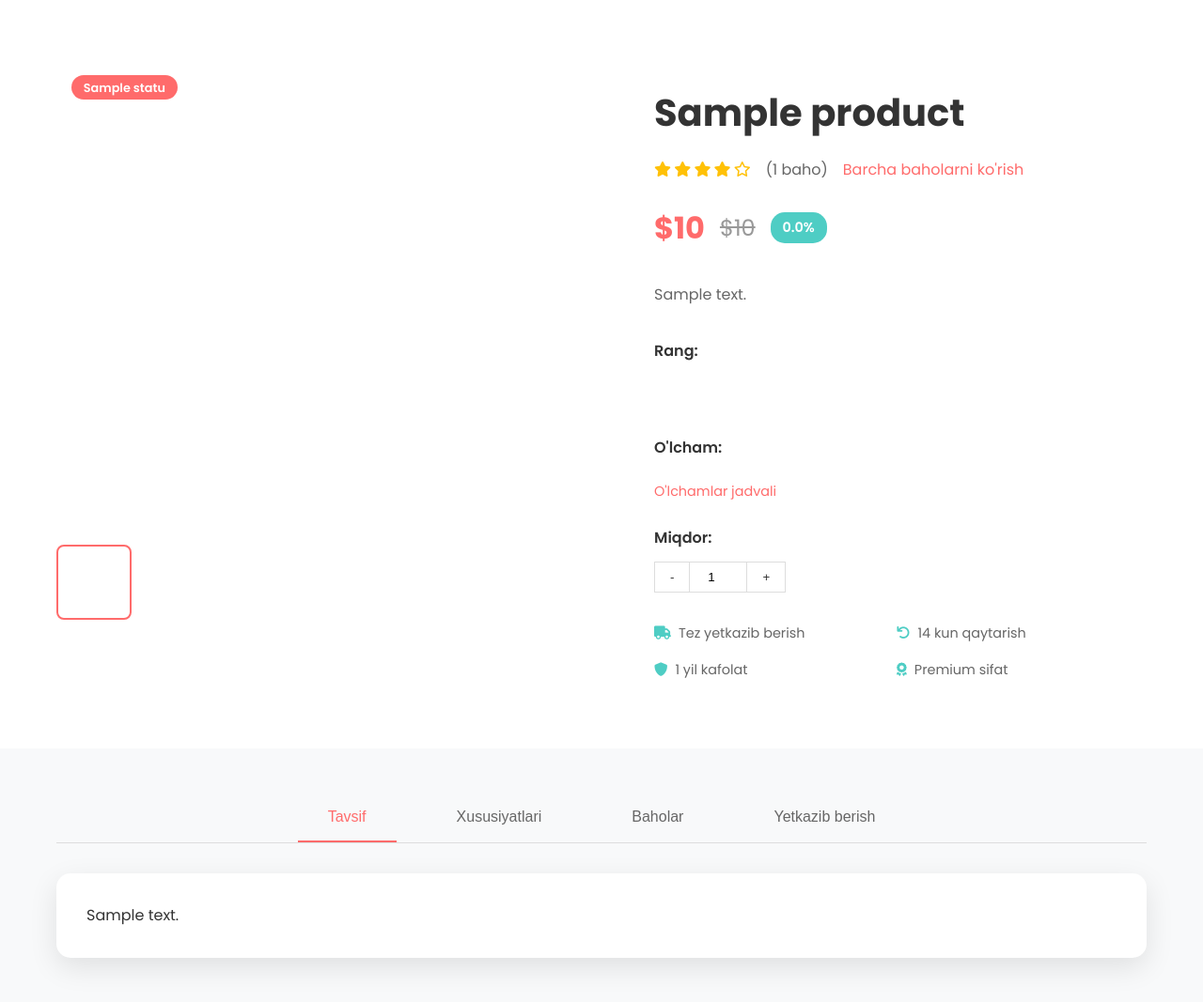
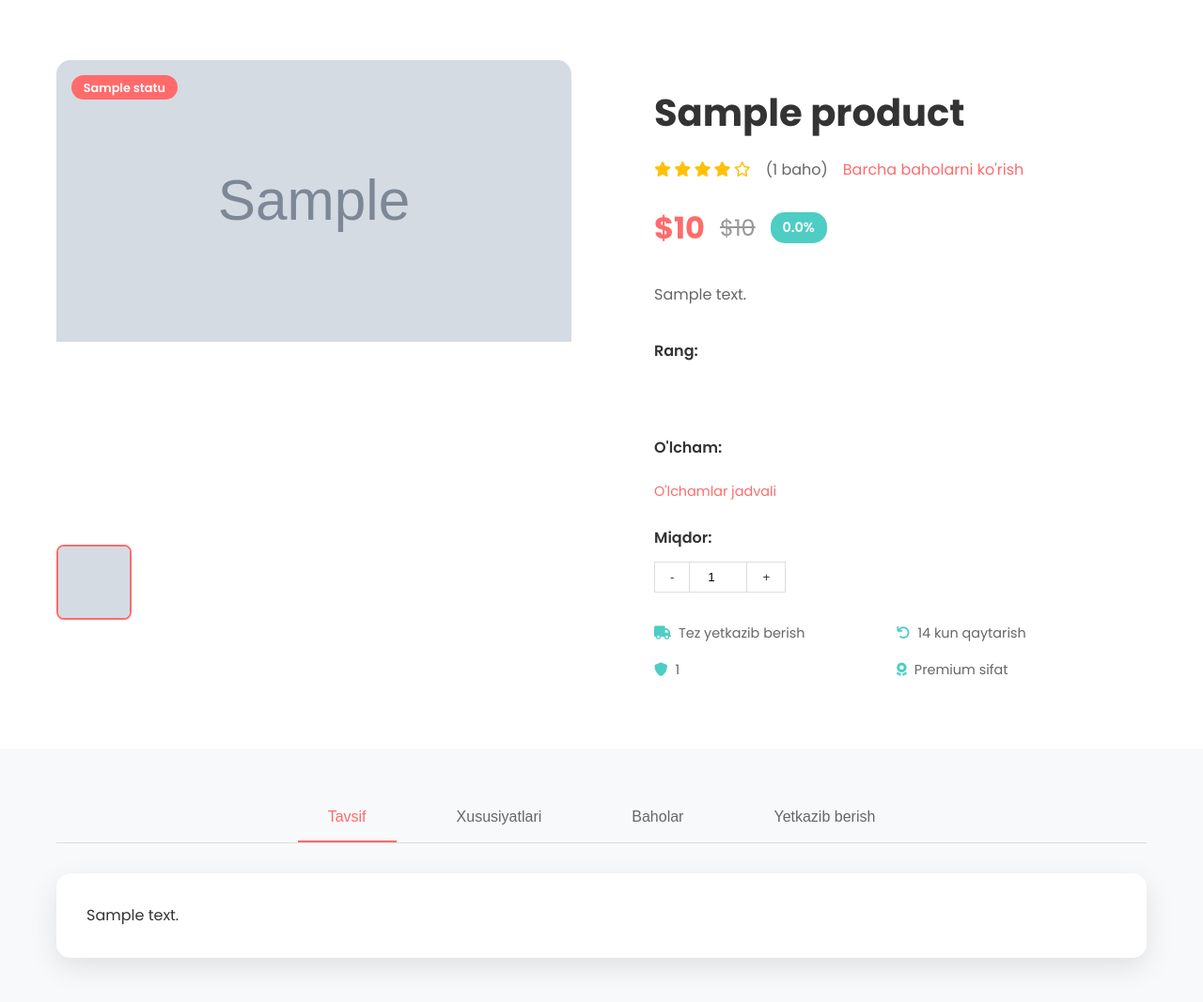
Before and after one commit to aniko04/teropro, a Django app: page /product_details/1/ in a window 1280 px wide. Shown: the part 138-1205 px from the top of the page at 94% size. Run offline with Django 5.2, Linux system fonts and the light colour scheme; tables that the repository leaves empty hold one stand-in row (values such as "Sample post"); grey boxes marked "Sample" are stand-in pictures; some libraries are stand-ins or nearby versions.

Commit message:
coghglot

```diff
--- a/core/settings.py
+++ b/core/settings.py
@@ -39,6 +39,7 @@
     'django.contrib.staticfiles',
     'home',
     'ckeditor',
+    'django_seed',
 ]
 
 MIDDLEWARE = [
--- a/home/admin.py
+++ b/home/admin.py
@@ -8,3 +8,5 @@
 admin.site.register(Status)
 admin.site.register(Colors)
 admin.site.register(Sizes)
+admin.site.register(Materials)
+admin.site.register(Producer)
--- a/home/models.py
+++ b/home/models.py
@@ -16,6 +16,10 @@
     count = models.IntegerField(default=0)
     colors = models.ManyToManyField('Colors')
     sizes = models.ManyToManyField('Sizes')
+    materials = models.ForeignKey('Materials', on_delete=models.CASCADE, null=True)
+    lengths = models.IntegerField(null=True, blank=True)
+    producer = models.ForeignKey('Producer', on_delete=models.CASCADE, null=True)
+    guarantee = models.IntegerField(null=True, blank=True)
     content = RichTextField(blank=True, null=True)
 
     def __str__(self):
@@ -40,7 +44,8 @@
         return self.name
 
 class Colors(models.Model):
-    name = models.CharField(max_length=50)
+    name = models.CharField(max_length=50,null=True)
+    code = models.CharField(max_length=7, null=True)
 
     def __str__(self):
         return self.name
@@ -50,3 +55,15 @@
 
     def __str__(self):
         return self.name
+
+class Materials(models.Model):
+    name = models.CharField(max_length=50)
+
+    def __str__(self):
+        return self.name
+
+class Producer(models.Model):
+    name = models.CharField(max_length=50)
+
+    def __str__(self):
+        return self.name
--- a/static/css/style.css
+++ b/static/css/style.css
@@ -28,6 +28,12 @@
     backdrop-filter: blur(10px);
     z-index: 1000;
     transition: all 0.3s ease;
+}
+
+.product-image {
+    width: 100%;
+    height: auto;
+    object-fit: cover;
 }
 
 .navbar {
--- a/templates/product-detail.html
+++ b/templates/product-detail.html
@@ -74,26 +74,24 @@
                 <!-- Product Images -->
                 <div class="product-images">
                     <div class="main-image">
-                        <div class="image-placeholder main-product-img product1"></div>
+                        <div class="image-placeholder main-product-img product1">
+                            <img class="product-image" src="{{ product.main_image.url }}" alt="{{ product.name }}">
+                        </div>
                         <div class="image-badges">
                             <span class="badge new">{{ product.status }}</span>
                         </div>
                     </div>
                     <div class="thumbnail-images">
+                        {% for img in product.images.all %}
                         <div class="thumbnail active">
-                            <div class="image-placeholder product1"></div>
+                            <div class="image-placeholder product1">
+                                <img class="product-image" src="{{ img.image.url }}" alt="Thumbnail" width="100%">
+                            </div>
                         </div>
-                        <div class="thumbnail">
-                            <div class="image-placeholder product1-alt1"></div>
-                        </div>
-                        <div class="thumbnail">
-                            <div class="image-placeholder product1-alt2"></div>
-                        </div>
-                        <div class="thumbnail">
-                            <div class="image-placeholder product1-alt3"></div>
-                        </div>
+                        {% endfor %}
                     </div>
                 </div>
+
 
                 <!-- Product Info -->
                 <div class="product-info">
@@ -127,7 +125,7 @@
                             <div class="color-options">
                                 {% for color in product.colors.all %}
                                 <div class="color-option" data-color="{{ color.name }}"
-                                    style="background: {{ color.name }};"></div>
+                                    style="background: {{ color.code }};"></div>
                                 {% endfor %}
                             </div>
                         </div>
@@ -178,7 +176,7 @@
                         </div>
                         <div class="feature">
                             <i class="fas fa-shield-alt"></i>
-                            <span>1 yil kafolat</span>
+                            <span>{{ product.guarantee }}</span>
                         </div>
                         <div class="feature">
                             <i class="fas fa-award"></i>
@@ -210,35 +208,29 @@
                     <table class="specs-table">
                         <tr>
                             <td>Material</td>
-                            <td>100% Premium Paxta</td>
+                            <td>{{ product.materials }}</td>
                         </tr>
                         <tr>
                             <td>Rang</td>
-                            <td>Ko'k, Qizil, Yashil, Qora</td>
+                            <td>{{ product.colors.all|join:", " }}</td>
                         </tr>
                         <tr>
                             <td>O'lchamlar</td>
-                            <td>XS, S, M, L, XL</td>
+                            <td>{{ product.sizes.all|join:", " }}</td>
                         </tr>
                         <tr>
                             <td>Uzunlik</td>
-                            <td>95 sm (M o'lcham uchun)</td>
+                            <td>{{ product.lengths }} sm</td>
                         </tr>
-                        <tr>
-                            <td>Yuvish</td>
-                            <td>30°C, mashina yuvish mumkin</td>
-                        </tr>
+
                         <tr>
                             <td>Ishlab chiqarilgan</td>
-                            <td>Turkiya</td>
+                            <td>{{ product.producer }}</td>
                         </tr>
-                        <tr>
-                            <td>Artikul</td>
-                            <td>EF-DR-001</td>
-                        </tr>
+
                         <tr>
                             <td>Kafolat</td>
-                            <td>1 yil</td>
+                            <td>{{ product.guarantee }}</td>
                         </tr>
                     </table>
                 </div>
```
Also changed, not shown: home/migrations/0006_materials_producer_product_guarantee_product_lengths_and_more.py (added), home/migrations/0007_colors_code_alter_colors_name.py (added), media/elden-ring-1080p-gaming-2hz135lvlbwj5oke.jpg (added), media/elden-ring-1080p-gaming-2hz135lvlbwj5oke_18zXf1u.jpg (added), media/pexels-bess-hamiti-83687-36487.jpg (added), media/pexels-bess-hamiti-83687-36487_7vxJWYD.jpg (added), media/pexels-francesco-ungaro-1671325.jpg (added), 1 other file.
